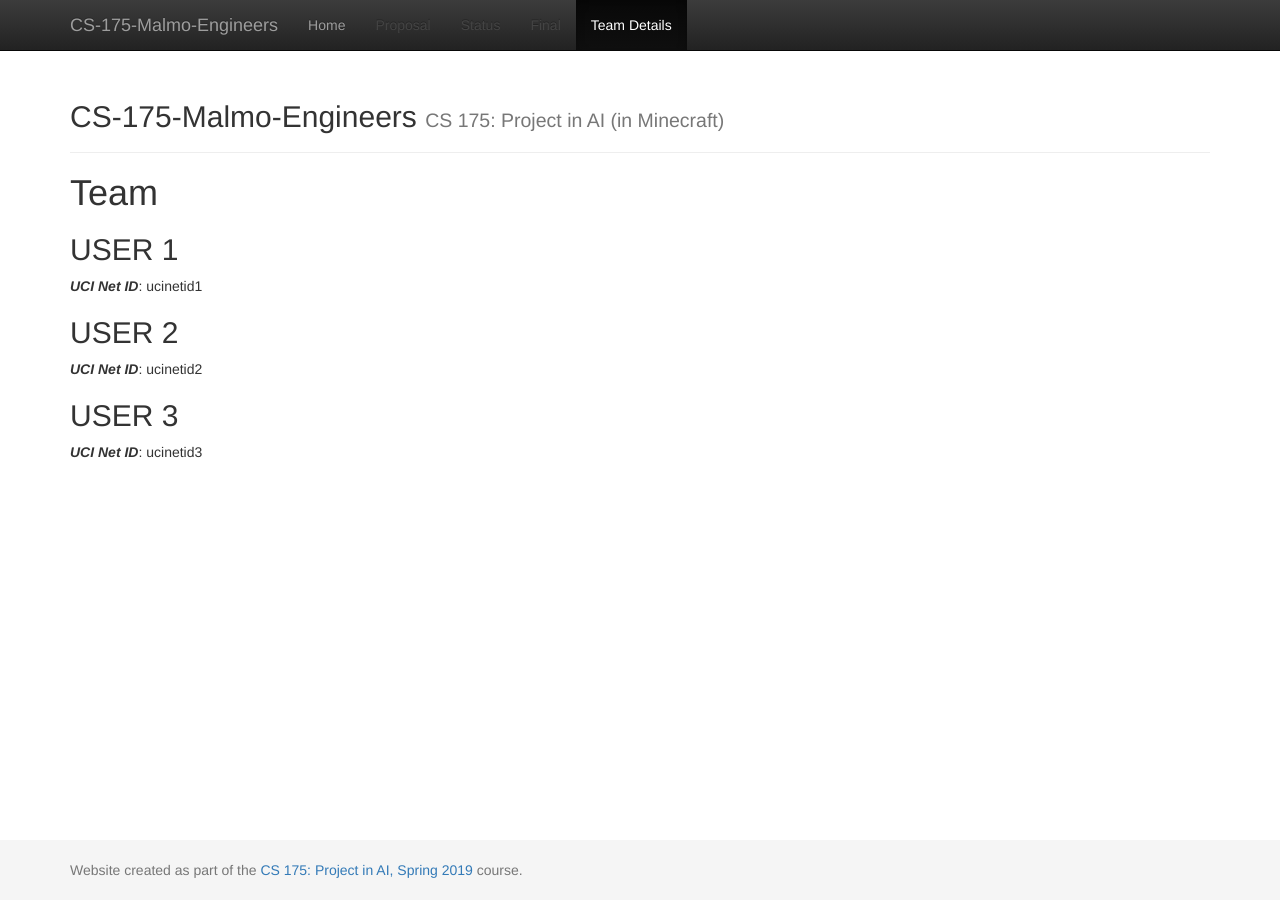
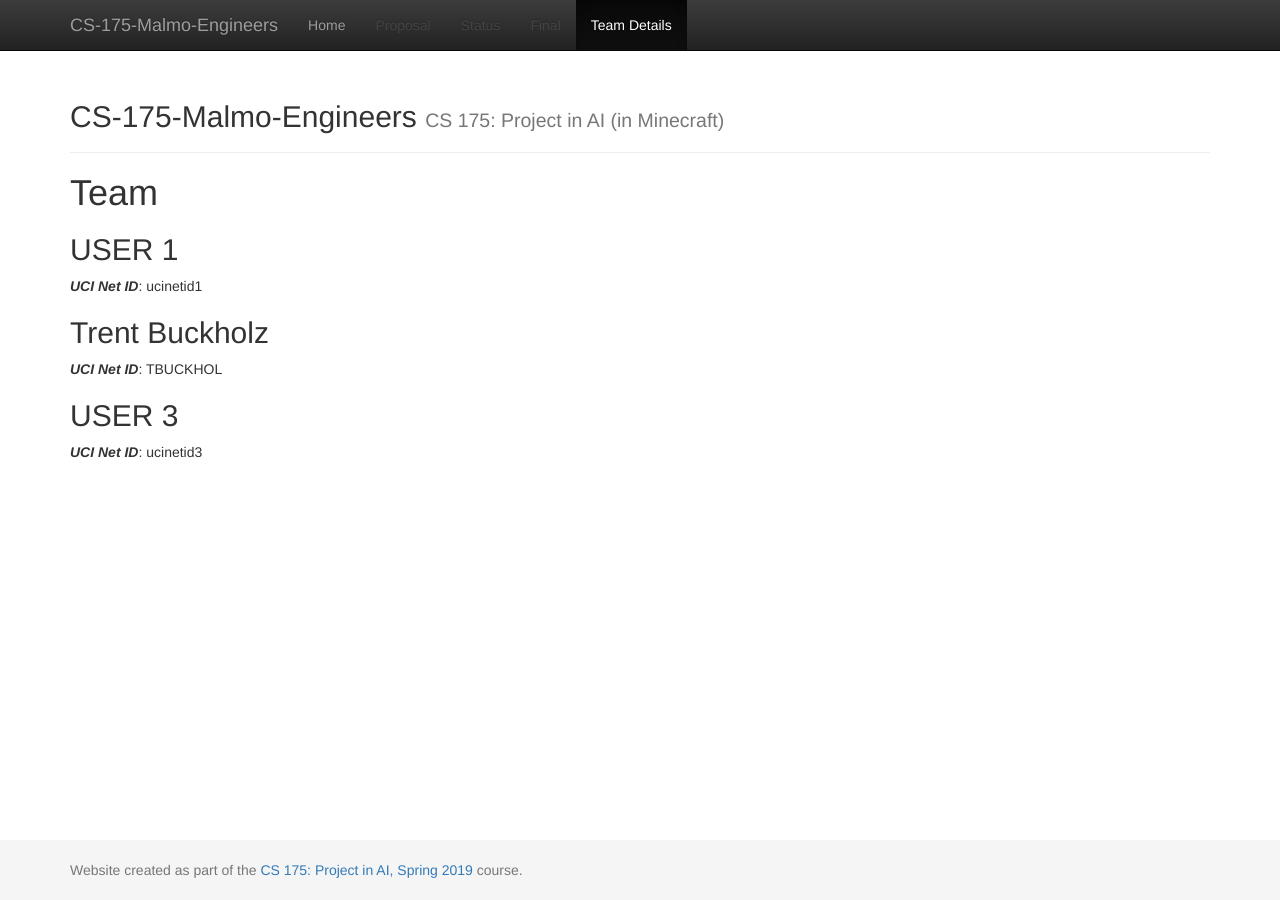
Before and after one commit to anguyen34/Tron-Researchers-CS175, a Jekyll site: the page built from docs/team.md, in a window 1280 px wide. Built offline with Jekyll 4.4.1, drawn with Linux system fonts in a browser that asks for light colours.

Commit message:
Update team.md

```diff
--- a/docs/team.md
+++ b/docs/team.md
@@ -9,8 +9,8 @@ title:  Team
 ## USER 1
 ***UCI Net ID***: ucinetid1
 
-## USER 2
-***UCI Net ID***: ucinetid2
+## Trent Buckholz
+***UCI Net ID***: TBUCKHOL
 
 ## USER 3
 ***UCI Net ID***: ucinetid3
```
